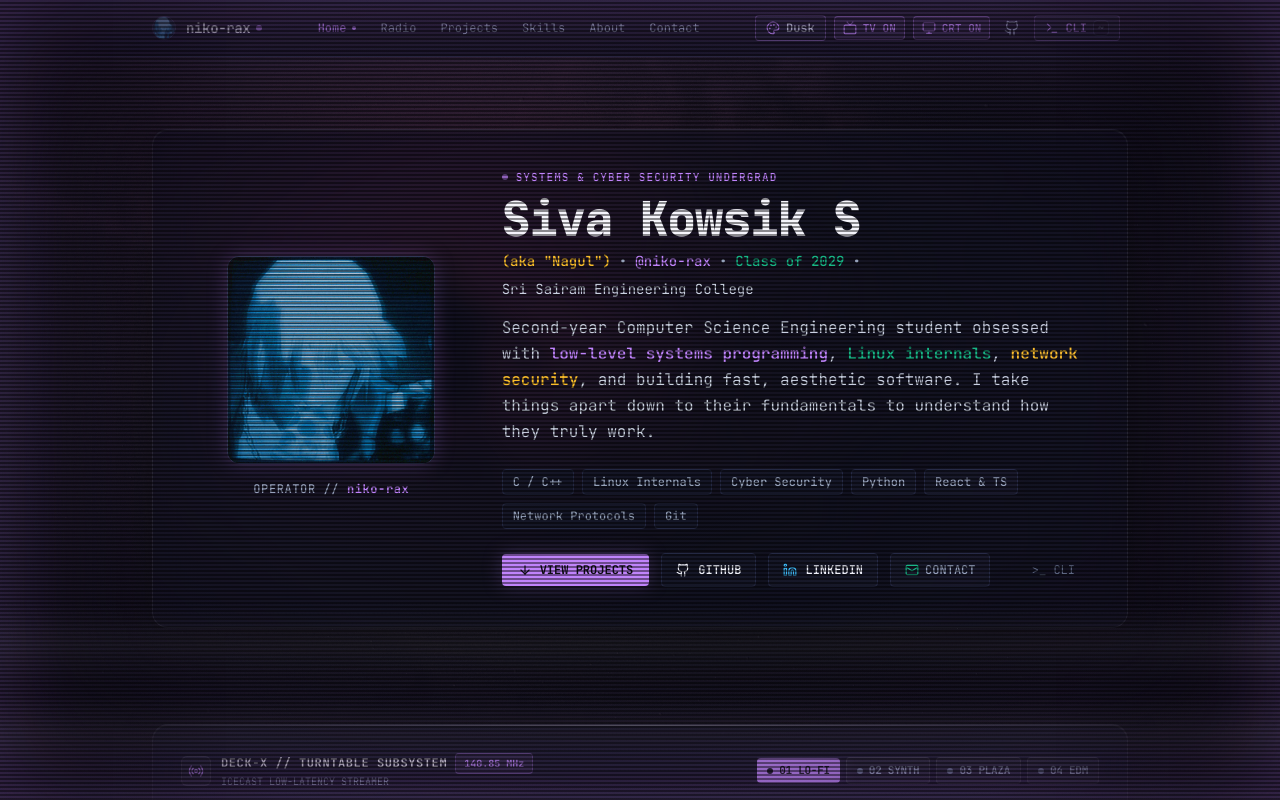
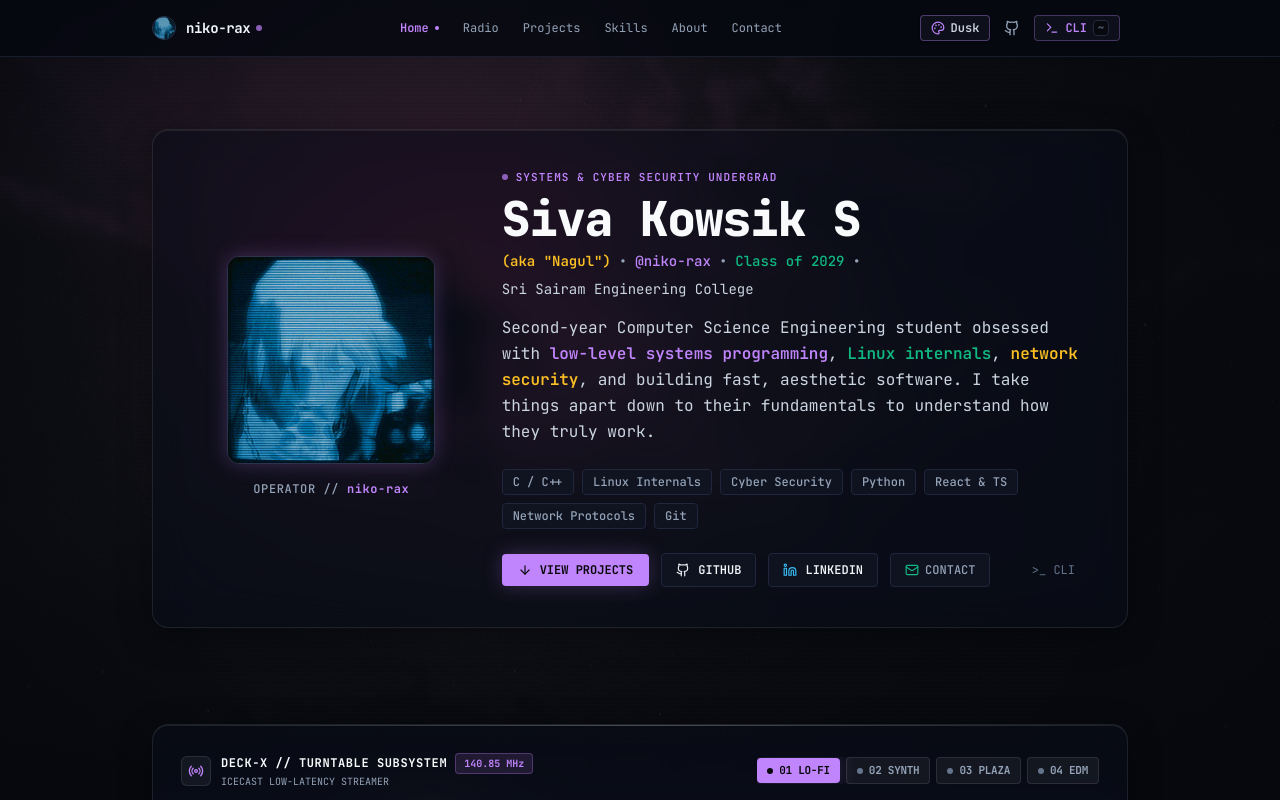
Before and after one commit to Nagul08/nerdy-site, a React (Vite) app: page / in a window 1280 px wide. Shown: the top 800 px of the page. Built offline with nearby package versions, Linux system fonts and the light colour scheme.

Commit message:
fix: keep tv glow and crt toggles inside theme menu and default to off

```diff
--- a/src/App.tsx
+++ b/src/App.tsx
@@ -21,11 +21,11 @@ export default function App() {
   const [currentTheme, setCurrentTheme] = useState<ThemeName>(() => getRandomTheme())
   const [tvGlowEnabled, setTvGlowEnabled] = useState<boolean>(() => {
     const saved = localStorage.getItem('niko_tv_glow_enabled')
-    return saved !== null ? saved === 'true' : true
+    return saved !== null ? saved === 'true' : false
   })
   const [crtScanlinesEnabled, setCrtScanlinesEnabled] = useState<boolean>(() => {
     const saved = localStorage.getItem('niko_crt_scanlines_enabled')
-    return saved !== null ? saved === 'true' : true
+    return saved !== null ? saved === 'true' : false
   })
 
   // Trigger animation flash states for tactile power-on / degauss feedback
--- a/src/components/InteractiveTerminalModal.tsx
+++ b/src/components/InteractiveTerminalModal.tsx
@@ -41,9 +41,9 @@ export const InteractiveTerminalModal: React.FC<InteractiveTerminalModalProps> =
   onToggleMatrix,
   onChangeTheme,
   onReplayIntro,
-  tvGlowEnabled = true,
+  tvGlowEnabled = false,
   onToggleTvGlow,
-  crtScanlinesEnabled = true,
+  crtScanlinesEnabled = false,
   onToggleCrt,
 }) => {
   const [inputVal, setInputVal] = useState('')
--- a/src/components/TerminalHeader.tsx
+++ b/src/components/TerminalHeader.tsx
@@ -214,48 +214,6 @@ export const TerminalHeader: React.FC<TerminalHeaderProps> = ({
             )}
           </div>
 
-          {/* Quick 1-Click Old TV Glow Toggle */}
-          <button
-            onClick={() => {
-              soundFx.playClick('enter')
-              onToggleTvGlow()
-            }}
-            style={{
-              borderColor: tvGlowEnabled ? activeThemeConfig.primaryHex + '70' : '#232a40',
-              color: tvGlowEnabled ? activeThemeConfig.primaryHex : '#94A3B8',
-            }}
-            className={`px-2 py-1 rounded bg-[#0f121d]/90 hover:bg-[#181d2e] border text-xs font-mono flex items-center gap-1.5 transition-all cursor-pointer shadow-sm ${
-              tvGlowEnabled ? 'bg-accent-soft' : ''
-            }`}
-            title={`Toggle Old TV Phosphor Glow (${tvGlowEnabled ? 'Active' : 'Disabled'})`}
-          >
-            <Tv className="w-3.5 h-3.5" />
-            <span className="hidden sm:inline text-[11px] font-semibold">
-              TV {tvGlowEnabled ? 'ON' : 'OFF'}
-            </span>
-          </button>
-
-          {/* Quick 1-Click CRT Scanlines Toggle */}
-          <button
-            onClick={() => {
-              soundFx.playClick('tab')
-              onToggleCrt()
-            }}
-            style={{
-              borderColor: crtScanlinesEnabled ? activeThemeConfig.primaryHex + '70' : '#232a40',
-              color: crtScanlinesEnabled ? activeThemeConfig.primaryHex : '#94A3B8',
-            }}
-            className={`px-2 py-1 rounded bg-[#0f121d]/90 hover:bg-[#181d2e] border text-xs font-mono flex items-center gap-1.5 transition-all cursor-pointer shadow-sm ${
-              crtScanlinesEnabled ? 'bg-accent-soft' : ''
-            }`}
-            title={`Toggle CRT Scanlines & Rolling Beam (${crtScanlinesEnabled ? 'Active' : 'Disabled'})`}
-          >
-            <Monitor className="w-3.5 h-3.5" />
-            <span className="hidden sm:inline text-[11px] font-semibold">
-              CRT {crtScanlinesEnabled ? 'ON' : 'OFF'}
-            </span>
-          </button>
-
           <a
             href="https://github.com/Nagul08"
             target="_blank"
```
